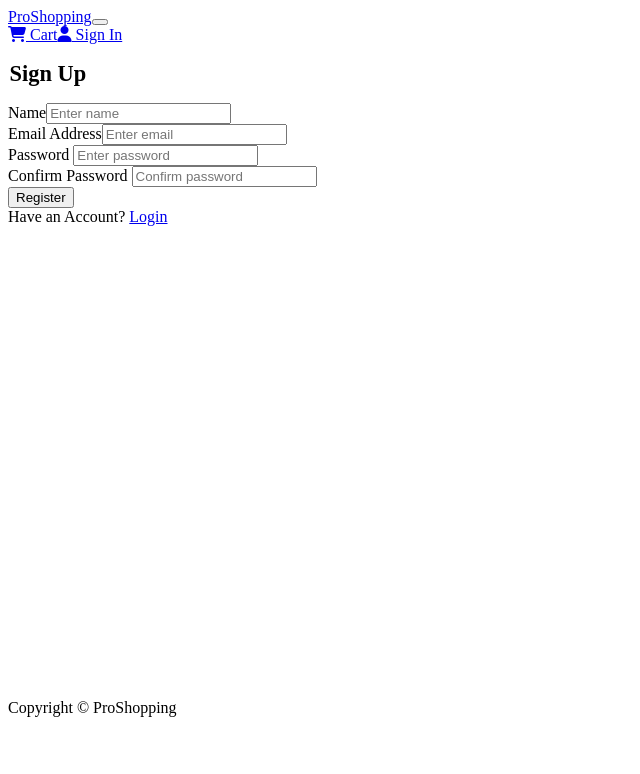
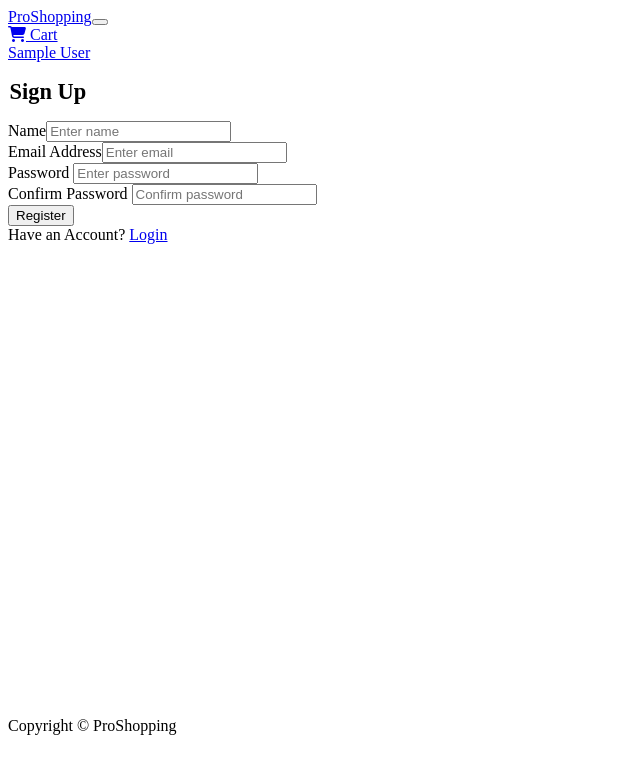
Before and after one commit to Istak99/ProShopping, a React (Create React App) app in the folder frontend/: page /register in a window 1280 px wide. Shown: the top 774 px of the page, without its empty margins (0-640 px from the left). Built offline with nearby package versions, Linux system fonts and the light colour scheme; sample sign-in values are in the browser's storage; the HTML template or start-up script is replaced by a standard one.

Commit message:
Slight debugging

```diff
--- a/frontend/src/actions/userActions.js
+++ b/frontend/src/actions/userActions.js
@@ -9,7 +9,7 @@ export const login = (email,password) => async (dispatch) => {
     })
 
     const config = {
-      Headers: {
+      headers: {
         "Content-Type": "application/json",
       }
     }
@@ -52,7 +52,7 @@ export const register = (name, email,password) => async (dispatch) => {
     })
 
     const config = {
-      Headers: {
+      headers: {
         "Content-Type": "application/json",
       }
     }
--- a/frontend/src/store.js
+++ b/frontend/src/store.js
@@ -40,7 +40,7 @@ const userInfoFromStorage = localStorage.getItem('userInfo') ? JSON.parse(
 
 const initialState = {
   cart: {cartItems: cartItemsFromStorage},
-  userDetails: {userInfo: userInfoFromStorage}
+  userLogin: {userInfo: userInfoFromStorage}
 }
 
 const middleware = [thunk]
```
